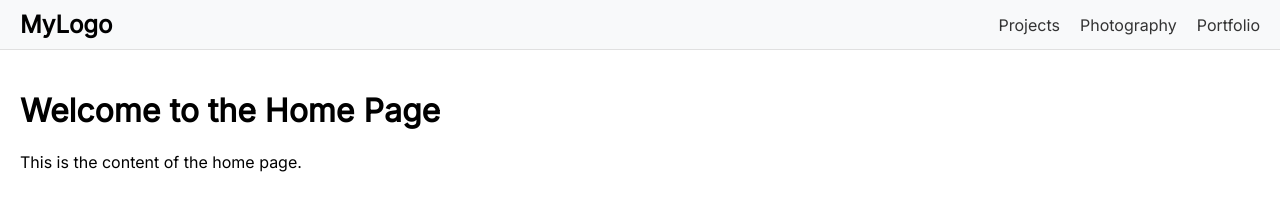
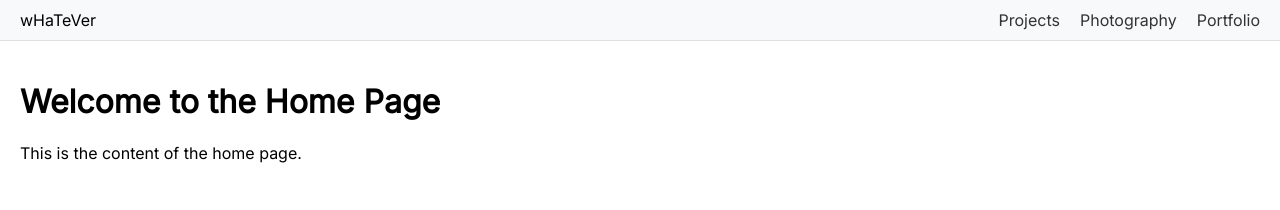
Before and after one commit to LLLeeewww/LLLEEEWWW.github.io, a plain HTML site: page index.html in a window 1280 px wide. Drawn offline with Linux system fonts and the light colour scheme; a web font is replaced by a local one.

Commit message:
header Logo Fix

```diff
--- a/index.html
+++ b/index.html
@@ -14,7 +14,7 @@
 </head>
 <body>
     <header class="top-header">
-        <div class="logo">MyLogo</div>
+        <div class="whatever">wHaTeVer</div>
         <nav class="nav-links">
           <a href="index.html" id="index-link">Index</a>
           <a href="projects.html" id="projects-link">Projects</a>
@@ -58,6 +58,9 @@ document.querySelectorAll('.nav-links a').forEach(link => {
         portfolioText.addEventListener("click", function (e) {
         // Add your code here
         });
+
+        // Hide the "Index" link automatically at first
+    document.getElementById('index-link').style.display = 'none';
         }</script>
 
 </body>
```
